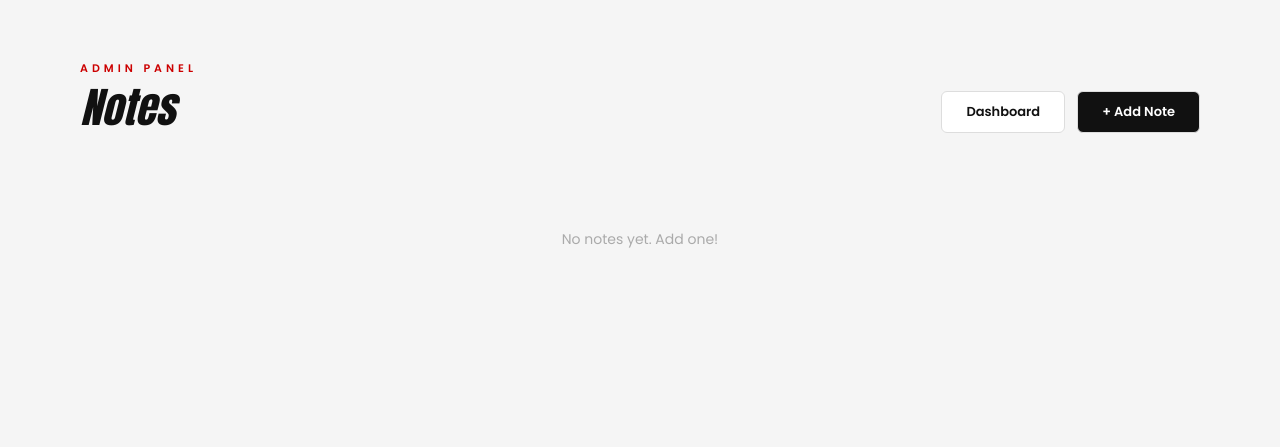
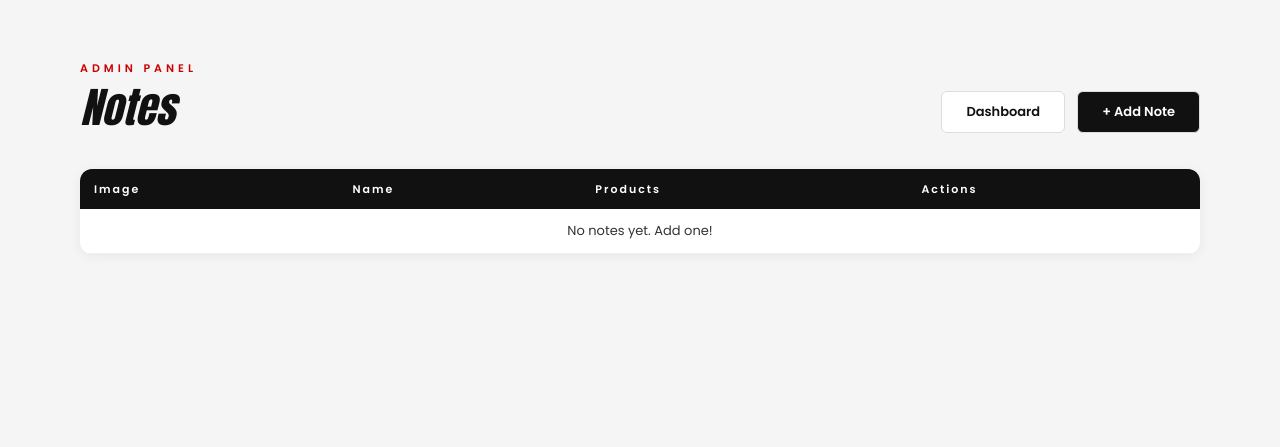
Before and after one commit to StanICT/DeepScent, a Flask app: page /admin/notes in a window 1280 px wide. Shown: the part 78-525 px from the top of the page. Run offline with Flask 3, Linux system fonts and the light colour scheme; a user stored in the database is signed in; data comes from the database, SQL or seed files in the repository; data that the repository does not hold is empty; some libraries are stand-ins or nearby versions; some web fonts are replaced.

Commit message:
style: admin notes back to table, notes page smaller cards
- Revert admin notes to table form
- Notes page: 5 cards per row, smaller note cards (100px height)
- Notes page: product cards match products page (4 cols, 160px height)

```diff
--- a/website/templates/admin_notes.html
+++ b/website/templates/admin_notes.html
@@ -14,30 +14,40 @@
         </div>
     </div>
 
-    <div class="notes-grid">
+    <div class="admin-table-wrap">
+        <table class="admin-table">
+            <thead>
+                <tr>
+                    <th>Image</th>
+                    <th>Name</th>
+                    <th>Products</th>
+                    <th>Actions</th>
+                </tr>
+            </thead>
+            <tbody>
                 {% for note in notes %}
-        <div class="note-card">
-            <div class="note-image-wrap">
+                <tr>
+                    <td>
                         {% if note.image %}
-                <img src="{{ url_for('static', filename='uploads/' ~ note.image) }}" alt="{{ note.name }}" class="note-image">
+                        <img src="{{ url_for('static', filename='uploads/' ~ note.image) }}" alt="{{ note.name }}" class="admin-thumb">
                         {% else %}
-                <div class="note-image-placeholder">—</div>
+                        —
                         {% endif %}
-            </div>
-            <div class="note-info">
-                <h4 class="note-name">{{ note.name }}</h4>
-                <p class="note-count">{{ note.products | length }} products</p>
-            </div>
-            <div class="note-actions">
+                    </td>
+                    <td>{{ note.name }}</td>
+                    <td>{{ note.products | length }}</td>
+                    <td>
                         <a href="{{ url_for('admin.edit_note', id=note.id) }}" class="btn-edit">Edit</a>
-                <form method="POST" action="{{ url_for('admin.delete_note', id=note.id) }}">
+                        <form method="POST" action="{{ url_for('admin.delete_note', id=note.id) }}" style="display:inline-block;">
                             <button type="submit" class="btn-delete">Delete</button>
                         </form>
-            </div>
-        </div>
+                    </td>
+                </tr>
                 {% else %}
-        <div class="empty-state">No notes yet. Add one!</div>
+                <tr><td colspan="4" class="empty-row">No notes yet. Add one!</td></tr>
                 {% endfor %}
+            </tbody>
+        </table>
     </div>
 </section>
 
@@ -50,24 +60,18 @@
     .admin-btn-add { background: #111; color: #fff; }
     .admin-btn-add:hover { background: #cc0000; }
     .admin-btn-secondary:hover { border-color: #111; }
-
-    .notes-grid { display: grid; grid-template-columns: repeat(5, 1fr); gap: 16px; }
-    .note-card { background: #fff; border-radius: 10px; padding: 14px; box-shadow: 0 2px 8px rgba(0,0,0,0.06); display: flex; flex-direction: column; align-items: center; text-align: center; }
-    .note-image-wrap { width: 50px; height: 50px; border-radius: 6px; overflow: hidden; margin-bottom: 8px; background: #f5f5f5; }
-    .note-image { width: 100%; height: 100%; object-fit: contain; }
-    .note-image-placeholder { width: 100%; height: 100%; display: flex; align-items: center; justify-content: center; font-size: 18px; color: #ccc; }
-    .note-name { font-size: 12px; font-weight: 600; color: #111; margin: 0 0 2px; }
-    .note-count { font-size: 10px; color: #aaa; margin: 0 0 8px; }
-    .note-actions { display: flex; gap: 6px; }
-    .btn-edit, .btn-delete { padding: 4px 10px; border-radius: 4px; font-size: 10px; font-weight: 600; text-decoration: none; transition: background 0.2s; }
-    .btn-edit { background: #111; color: #fff; }
+    .admin-table-wrap { background: #fff; border-radius: 12px; box-shadow: 0 2px 12px rgba(0,0,0,0.06); overflow: hidden; }
+    .admin-table { width: 100%; border-collapse: collapse; }
+    .admin-table thead tr { background: #111; color: #fff; }
+    .admin-table th { padding: 12px 14px; font-size: 11px; letter-spacing: 2px; font-weight: 600; text-align: left; }
+    .admin-table td { padding: 12px 14px; font-size: 13px; color: #333; border-bottom: 1px solid #f0f0f0; vertical-align: middle; }
+    .admin-table tbody tr:hover { background: #fafafa; }
+    .admin-thumb { width: 40px; height: 40px; object-fit: contain; border-radius: 4px; background: #f5f5f5; display: block; }
+    .btn-edit, .btn-delete { display: inline-block; padding: 5px 12px; border-radius: 4px; font-size: 12px; font-weight: 600; text-decoration: none; transition: background 0.2s; }
+    .btn-edit { background: #111; color: #fff; margin-right: 4px; }
     .btn-delete { background: #fff; color: #cc0000; border: 1px solid #cc0000; }
     .btn-edit:hover { background: #444; }
     .btn-delete:hover { background: #cc0000; color: #fff; }
-    .empty-state { grid-column: 1 / -1; text-align: center; color: #aaa; padding: 60px; font-size: 14px; }
-
-    @media (max-width: 1200px) { .notes-grid { grid-template-columns: repeat(4, 1fr); } }
-    @media (max-width: 900px) { .notes-grid { grid-template-columns: repeat(3, 1fr); } }
-    @media (max-width: 600px) { .notes-grid { grid-template-columns: repeat(2, 1fr); } }
+    .empty-row { text-align: center; color: #aaa; padding: 40px; }
 </style>
 {% endblock %}
```
Also changed, not shown: website/templates/notes.html (+19 -18 lines). Lines whose indentation alone changed are shown as unchanged.
